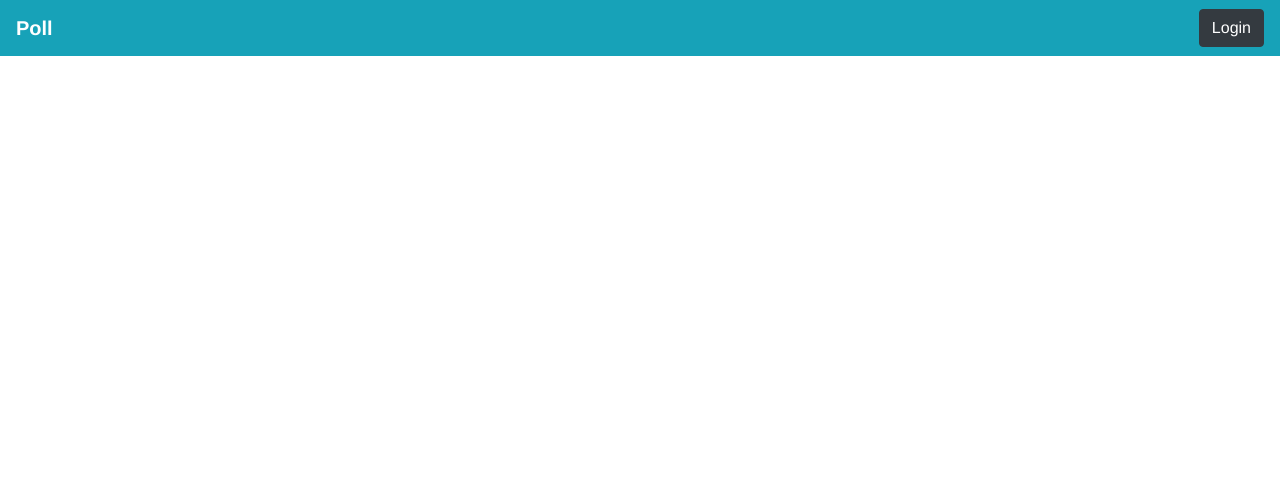
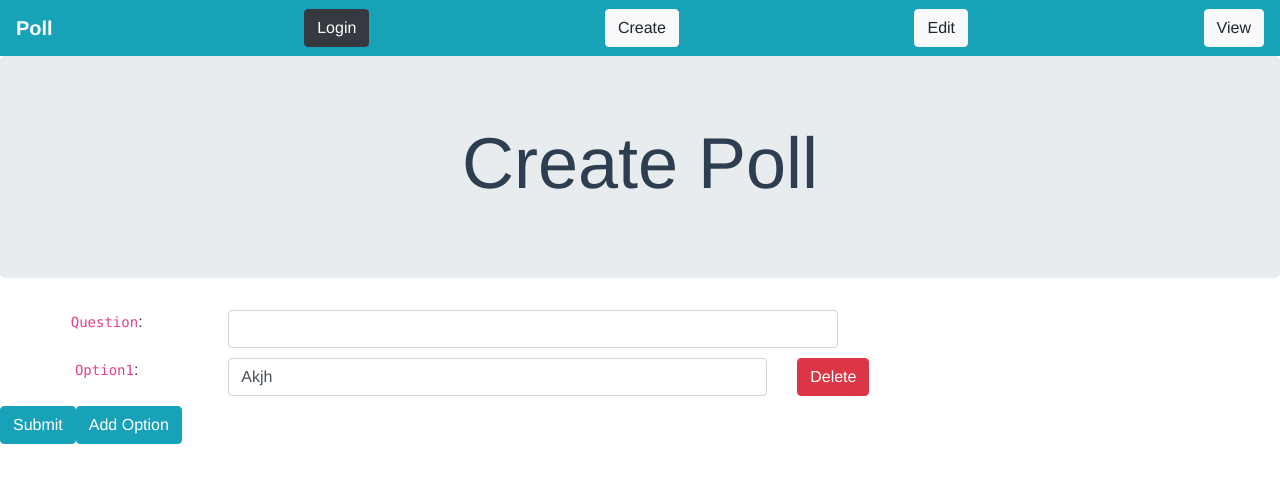
Before and after one commit to sudhanshulicensed/polling-application, a Vue app: page /createPoll in a window 1280 px wide. Shown: the top 482 px of the page. Built offline with nearby package versions, Linux system fonts and the light colour scheme.

Commit message:
Made Delete Button for each index with working functionality

```diff
--- a/src/App.vue
+++ b/src/App.vue
@@ -2,18 +2,25 @@
   <div id="app">
     <b-navbar class="spc-btw" d-flex justify-content-between type="dark" variant="info">
       <b-navbar-brand href="#">Poll</b-navbar-brand>
-      <!-- <div class="1"></div> -->
       <div class="2">
         <router-link v-if="currentRoute === 'signup'" to="/login">
-        <b-button  variant="dark">Login</b-button>
-      </router-link>
-      <router-link v-if="currentRoute === 'login'" to="/signup">
-        <b-button  variant="dark">SignUp</b-button>
-      </router-link>
+          <b-button  variant="dark">Login</b-button>
+        </router-link>
+        <router-link v-if="currentRoute === 'login'" to="/signup">
+          <b-button  variant="dark">SignUp</b-button>
+        </router-link>
       </div>
+        <router-link to="/createPoll">
+          <b-button variant="light">Create</b-button>
+        </router-link>
+        <router-link to="/editPoll">
+          <b-button variant="light">Edit</b-button>
+        </router-link>
+        <router-link to="/viewPoll">
+          <b-button variant="light">View</b-button>
+        </router-link>
     </b-navbar>
     <router-view/>
-      <!-- v-show="signup == getRouteSignup" -->
   </div>
 </template>
 
--- a/src/components/CreatePoll.vue
+++ b/src/components/CreatePoll.vue
@@ -1,38 +1,85 @@
 <template>
-
-    <div>
+    <div class="createPoll">
         <b-jumbotron header="Create Poll"></b-jumbotron>
         <b-container fluid>
-            <div role="group">
-                <label for="input-live">Name:</label>
-                <b-form-input
-                id="input-live"
-                v-model="name"
-                :state="nameState"
-                aria-describedby="input-live-help input-live-feedback"
-                placeholder="Enter your name"
-                trim
-                ></b-form-input>
-
-                <!-- This will only be shown if the preceding input has an invalid state -->
-                <b-form-invalid-feedback id="input-live-feedback">
-                Enter at least 3 letters
-                </b-form-invalid-feedback>
-
-                <!-- This is a form text block (formerly known as help block) -->
-                <b-form-text id="input-live-help">Your full name.</b-form-text>
-            </div>
+            <b-row sm="12">
+                <b-col sm="8">
+                    <b-row class="row-gap" >
+                        <b-col sm="3">
+                            <label><code>Question</code>:</label>
+                        </b-col>
+                        <b-col sm="9">
+                            <b-form-input v-model="title">{{ title }}</b-form-input>
+                        </b-col>
+                    </b-row>
+                    <b-row class="row-gap" v-for="(item, index) in options" :key="index">
+                        <b-col sm="3">
+                            <label><code>Option{{(index +1)}}</code>:</label>
+                        </b-col>
+                        <b-col sm="8" >
+                            <b-form-input v-model="item.option"></b-form-input>
+                        </b-col>
+                        <b-col sm="1">
+                            <b-button variant="danger" v-show="checkForDelete" @click="deleteOption(index)">Delete</b-button>
+                        </b-col>
+                    </b-row>
+                </b-col>
+            </b-row>
+            <b-row>
+                <b-col>
+                    <b-row>
+                        <b-button variant="info" @click="handleCreatePoll">Submit</b-button>
+                        <b-button variant="info" @click="addOption">Add Option</b-button>
+                    </b-row>
+                </b-col>
+            </b-row>
         </b-container>
     </div>
-
 </template>
 
 <script>
+import { mapActions } from 'vuex';
 export default {
+    name: "CreatePoll",
+    data() {
+        return {
+            title: "",
+            option: "",
+            vote: 0,
+            checkForDelete: true,
+            options: [{
+                option: "Akjh",
+                vote: 1,
+            }],
 
+        }
+    },
+    methods: {
+        ...mapActions([
+            'callCreatepoll',
+        ]),
+        handleCreatePoll(){
+            const payLoad = {
+                title: this.title,
+                options: this.options,
+            }
+            console.log(this.title);
+            this.callCreatepoll(payLoad);
+        },
+        addOption(){
+            if(this.optionText != "") {
+                this.options.push({option: this.option, vote: this.vote});
+            }
+        },
+        deleteOption(index){
+            this.options.splice(index, 1);
+        }
+    }
 }
 </script>
 
 <style scoped>
-
+    .row-gap{
+        margin-bottom: 10px;
+    }
 </style>
--- /dev/null
+++ b/src/components/EditPoll.vue
@@ -0,0 +1,15 @@
+<template>
+    <div class="exmp">
+        <h1>Edit Page Working</h1>
+    </div>
+</template>
+
+<script>
+export default {
+    name: "EditPoll"
+}
+</script>
+
+<style scoped>
+
+</style>
--- /dev/null
+++ b/src/components/ViewPoll.vue
@@ -0,0 +1,11 @@
+<template>
+    <div class="any">
+        <h1>working view</h1>
+    </div>
+</template>
+
+<script>
+export default {
+    name: "ViewPoll",
+}
+</script>
--- a/src/router/index.js
+++ b/src/router/index.js
@@ -3,6 +3,9 @@ import VueRouter from 'vue-router'
 import HomeView from '../views/HomeView.vue'
 import SignUpPage from "../views/SignUpPage.vue"
 import LogInPage from "../views/LogInPage.vue"
+import CreatePollPage from "../views/CreatePollPage.vue"
+import EditPollPage from "../views/EditPollPage.vue"
+import ViewPollPage from "../views/ViewPollPage.vue"
 
 Vue.use(VueRouter)
 
@@ -26,6 +29,21 @@ const routes = [
     path: '/login',
     name: 'login',
     component: LogInPage
+  },
+  {
+    path: '/createPoll',
+    name: 'createPoll',
+    component: () => import("../views/CreatePollPage.vue")
+  },
+  {
+    path: '/editPoll',
+    name: 'editPoll',
+    component: EditPollPage
+  },
+  {
+    path: '/viewPoll',
+    name: 'viewPoll',
+    component: ViewPollPage
   }
 ]
 
--- a/src/store/index.js
+++ b/src/store/index.js
@@ -18,6 +18,9 @@ export default new Vuex.Store({
     },
     async callLogin({commit}, payLoad) {
       const response = await axios.post(`https://secure-refuge-14993.herokuapp.com/login?username=${payLoad.username}&password=${payLoad.password}`);
+    },
+    async callCreatepoll({commit}, payLoad){
+      const response = await axios.post(`https://secure-refuge-14993.herokuapp.com/add_poll?title=${payLoad.title}%20polll&options=${payLoad.options[0].option}____${payLoad.options[1].option}____${payLoad.options[2].option}____${payLoad.options[3].option}`);
     }
   },
   modules: {
--- a/src/views/CreatePollPage.vue
+++ b/src/views/CreatePollPage.vue
@@ -0,0 +1,19 @@
+<template>
+    <CreatePoll />
+</template>
+
+<script>
+
+import CreatePoll from "../components/CreatePoll.vue"
+
+export default {
+    name: "CreatePollPage",
+    components: {
+        CreatePoll
+    }
+}
+</script>
+
+<style scoped>
+
+</style>
--- /dev/null
+++ b/src/views/EditPollPage.vue
@@ -0,0 +1,19 @@
+<template>
+    <EditPoll />
+</template>
+
+<script>
+
+import EditPoll from "../components/EditPoll.vue"
+
+export default {
+    name: "EditPollPage",
+    components: {
+        EditPoll
+    }
+}
+</script>
+
+<style scoped>
+
+</style>
--- /dev/null
+++ b/src/views/ViewPollPage.vue
@@ -0,0 +1,15 @@
+<template>
+    <ViewPoll />
+</template>
+
+<script>
+
+import ViewPoll from "../components/ViewPoll.vue"
+
+export default {
+    name: "ViewPollPage",
+    components: {
+        ViewPoll
+    }
+}
+</script>
```
Also changed, not shown: src/components/SignUp.vue (indentation only).
